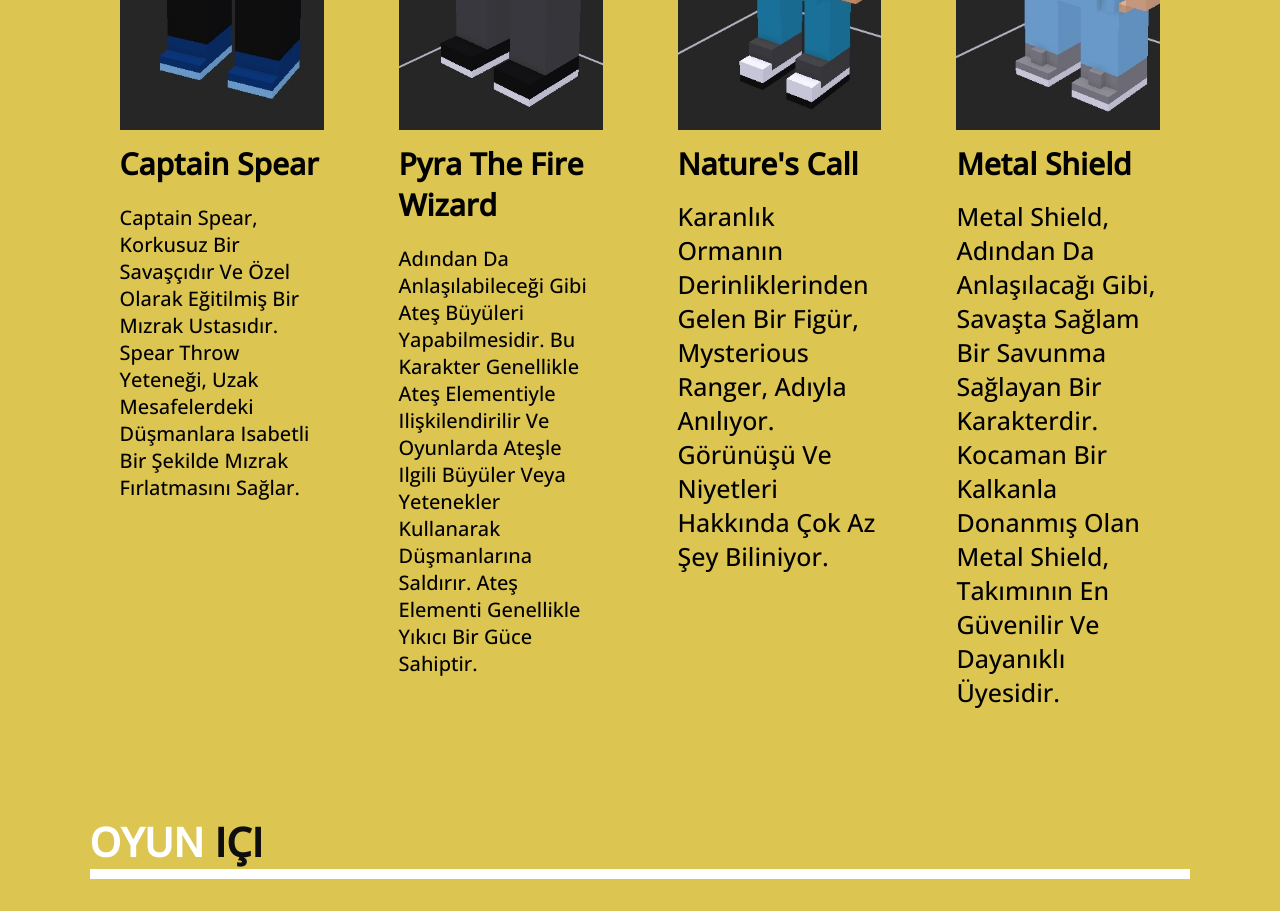
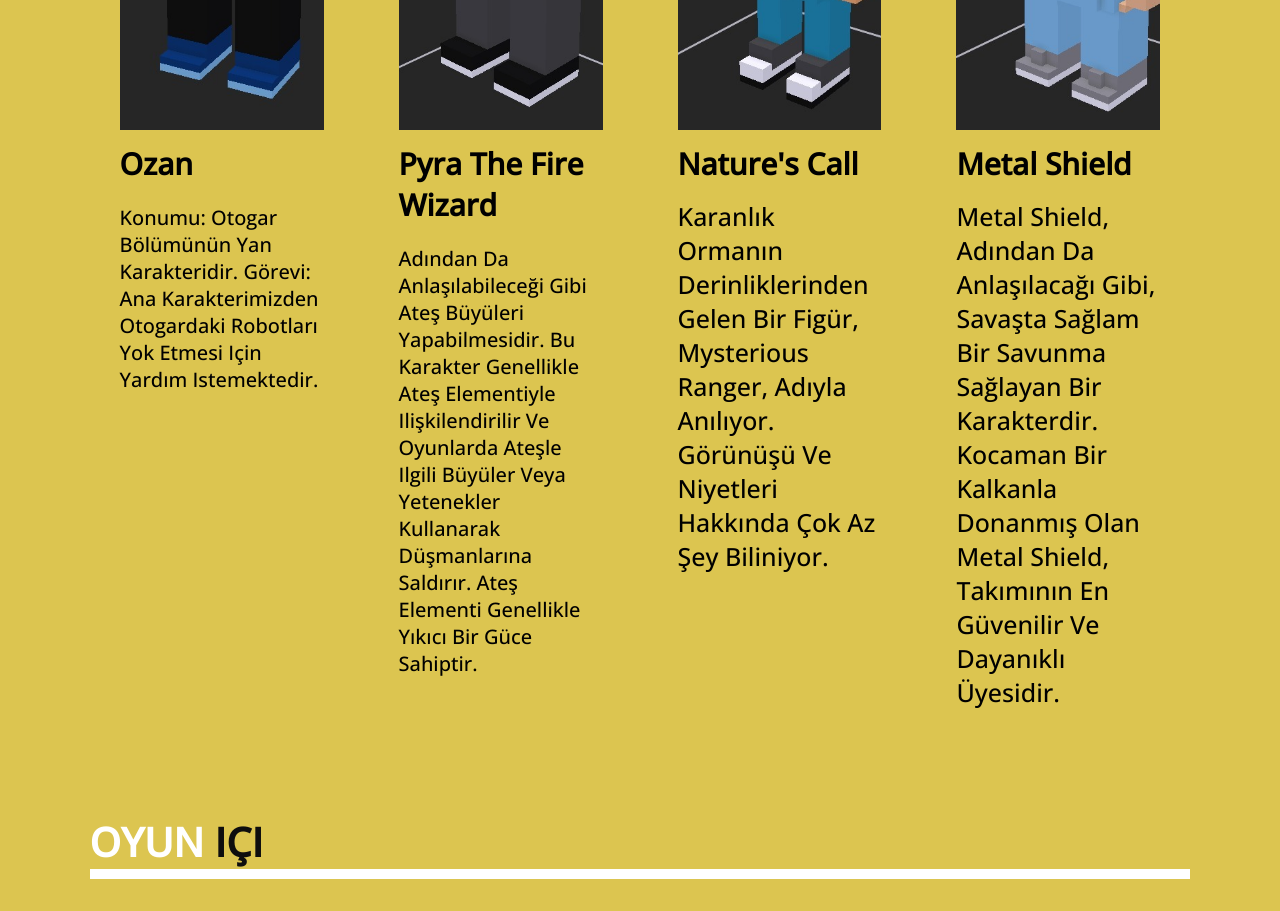
Before and after one commit to kitsunegame/kitsunegame.github.io, a plain HTML site: page index.html in a window 1280 px wide. Shown: the part 1540-2451 px from the top of the page. Drawn offline with nearby package versions, Linux system fonts and the light colour scheme.

Commit message:
Update index.html

```diff
--- a/index.html
+++ b/index.html
@@ -68,9 +68,10 @@
                 <div class="box-head">
                     <img src="./image/ad1.jpg" alt="game" height="505px"/>
                     <span class="war character"></span>
-                    <h3>Captain Spear</h3>
+                    <h3>Ozan</h3>
                     <div class="Cost"> <span></span> </div>
-                    <p class="description">Captain Spear, korkusuz bir savaşçıdır ve özel olarak eğitilmiş bir mızrak ustasıdır. Spear Throw yeteneği, uzak mesafelerdeki düşmanlara isabetli bir şekilde mızrak fırlatmasını sağlar.</p>
+                    <p class="description">Konumu: Otogar bölümünün yan karakteridir.
+                                           Görevi: Ana karakterimizden otogardaki robotları yok etmesi için yardım istemektedir.</p>
                 </div>
                 <div class="box-bottom">
 
```
